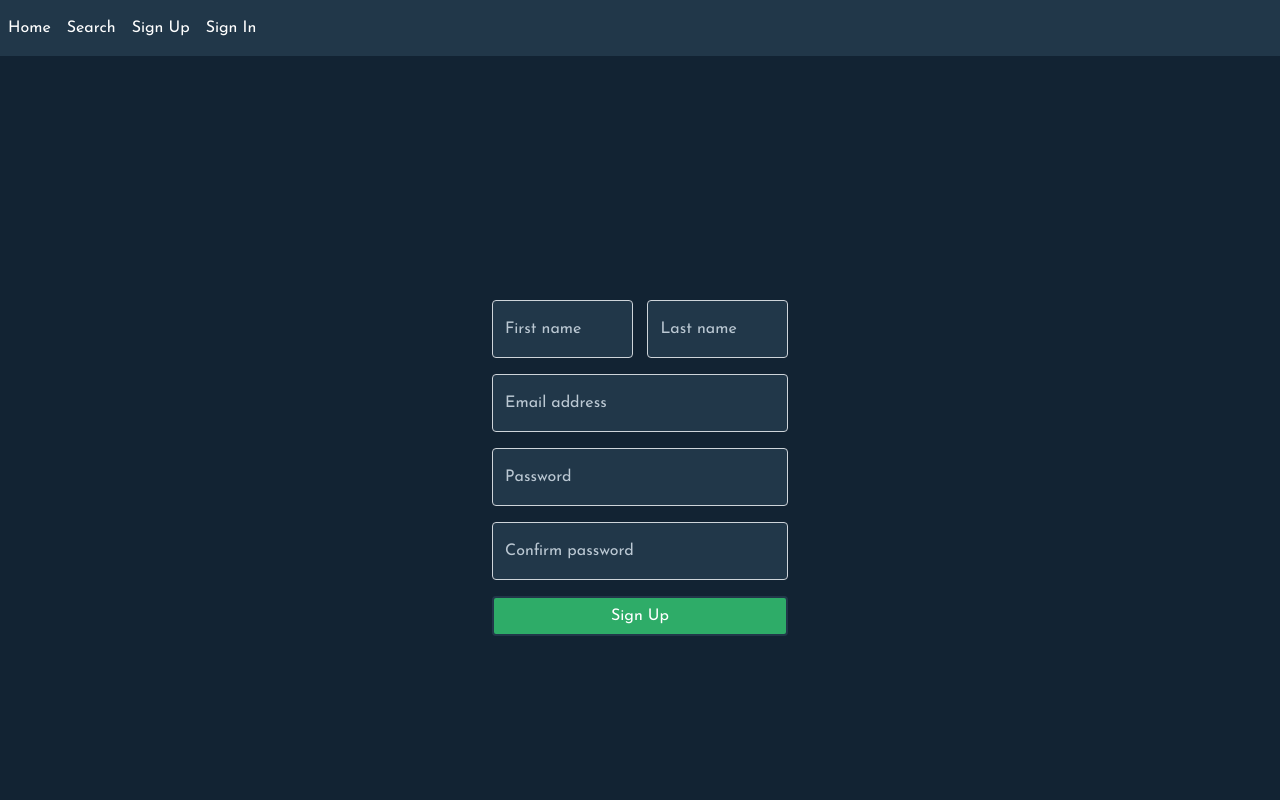
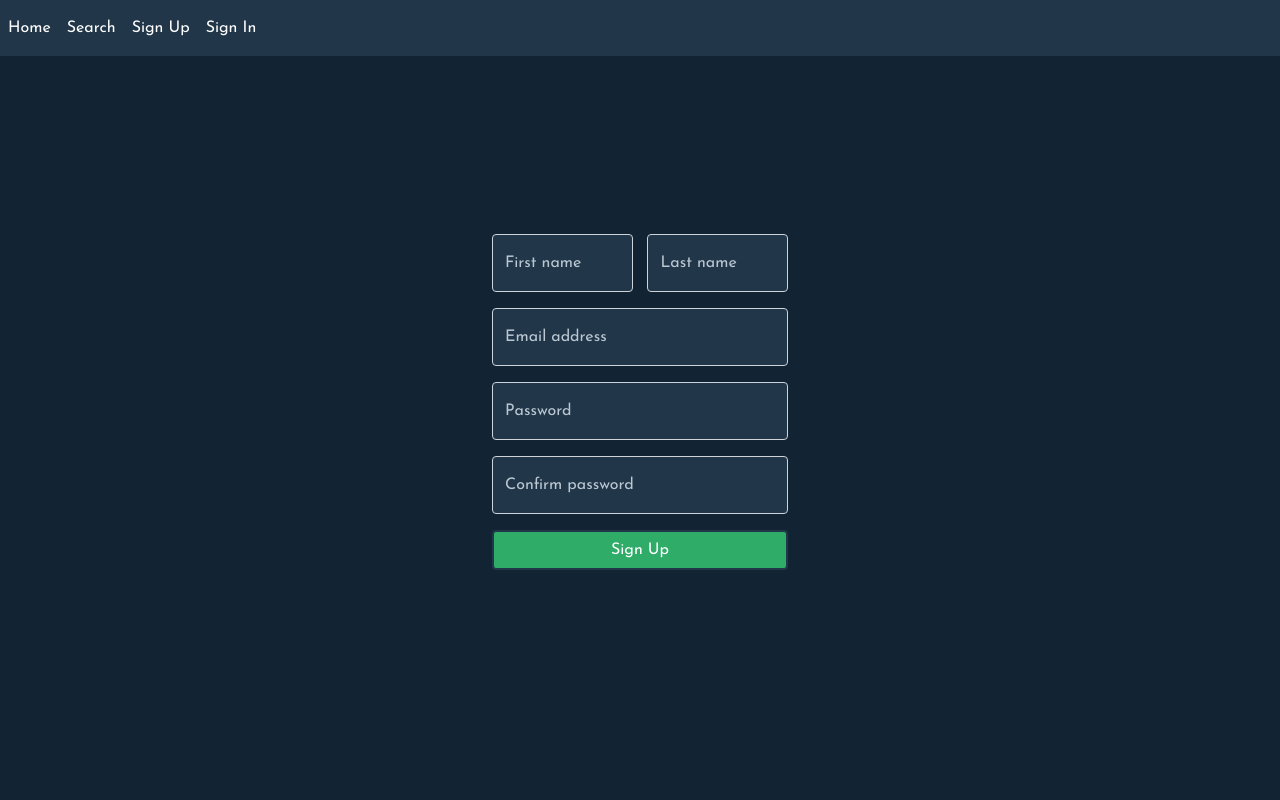
Before and after one commit to paulinal3/netflixify-client, a React (Create React App) app: page /sign-up in a window 1280 px wide. Shown: the top 800 px of the page. Built offline with nearby package versions, Linux system fonts and the light colour scheme; a web font is replaced by a local one.

Commit message:
sign up/in formatting

```diff
--- a/src/index.css
+++ b/src/index.css
@@ -226,7 +226,7 @@ footer {
 
 /* ------------------------------ SIGNUP.JS ------------------------------ */
 #signUpContainer {
-  padding-top: 15%;
+  padding-top: 10%;
 }
 
 #signUpForm {
@@ -259,7 +259,7 @@ footer {
 }
 /* ------------------------------ SIGNIN.JS ------------------------------ */
 #signInContainer {
-  padding-top: 15%;
+  padding-top: 10%;
 }
 
 #signInForm {
```
